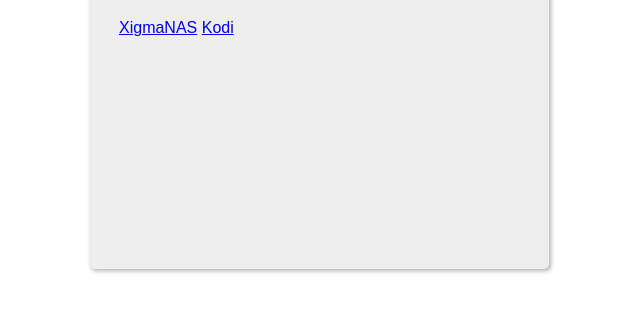
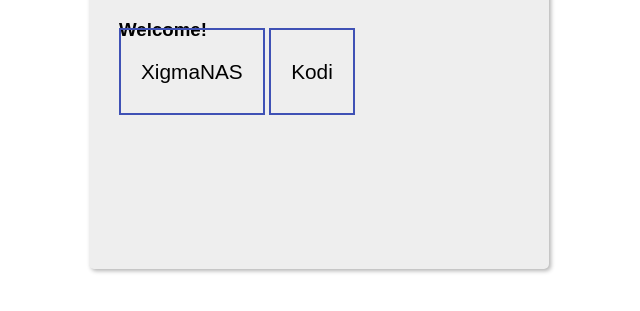
Before and after one commit to dorianSTEM/lab-test, a plain HTML site: page index.html in a window 1280 px wide. Shown: the part 311-622 px from the top of the page, without its empty margins (321-961 px from the left). Drawn offline with Linux system fonts and the light colour scheme.

Commit message:
Update index.html

```diff
--- a/index.html
+++ b/index.html
@@ -19,11 +19,19 @@
         padding: 30px;
       }
 
+      a {
+        padding: 30px 20px;
+        border: 2px solid #3F51B5;
+        font-size: 1.3em;
+        color: black;
+        text-decoration: none;
+      }
     </style>
   </head>
   <body>
     <div id="box">
       <h1>Partner Lab Test</h1>
+      <h3>Welcome!</h3>
       <a href="#">XigmaNAS</a>
       <a href="#">Kodi</a>
      </div>
```
